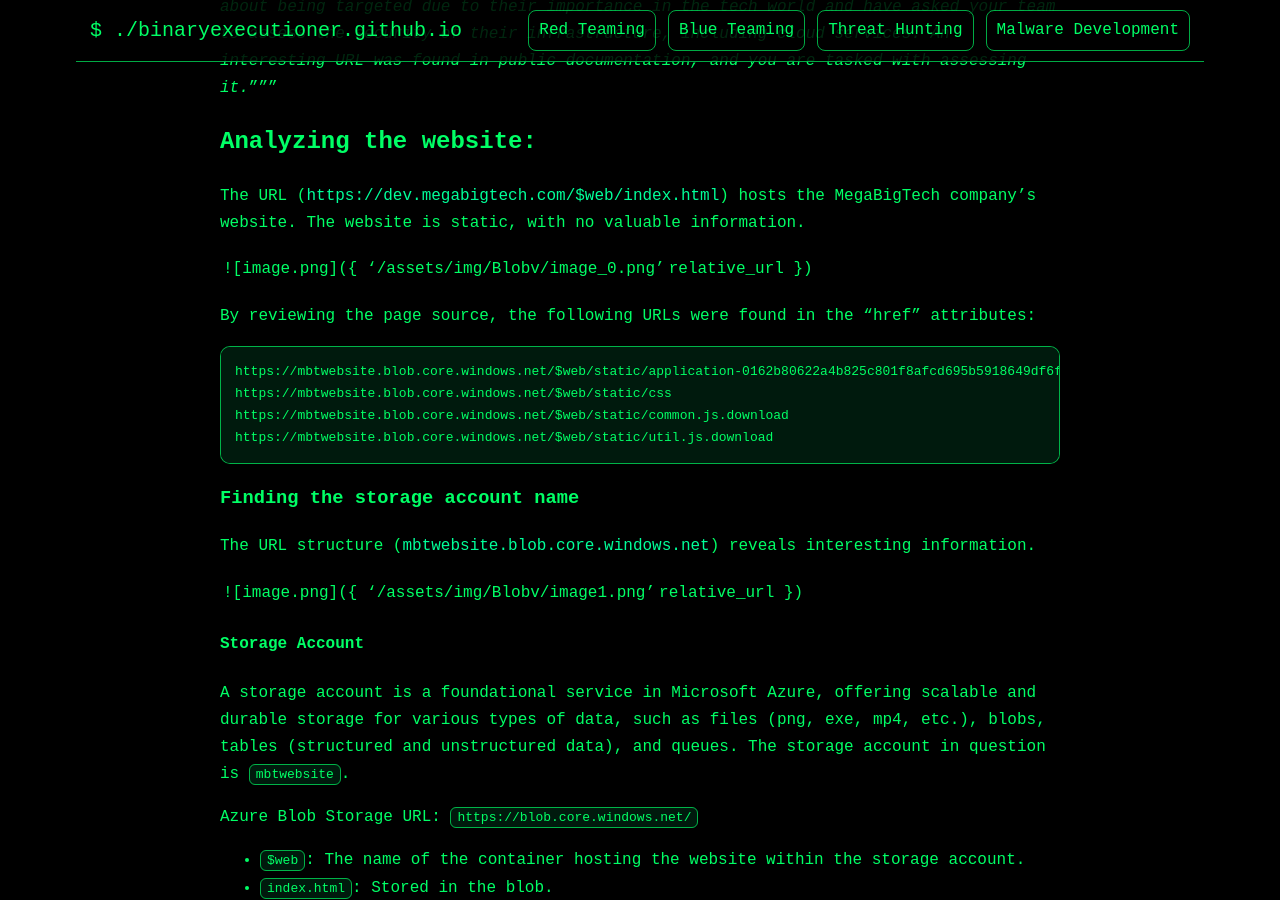
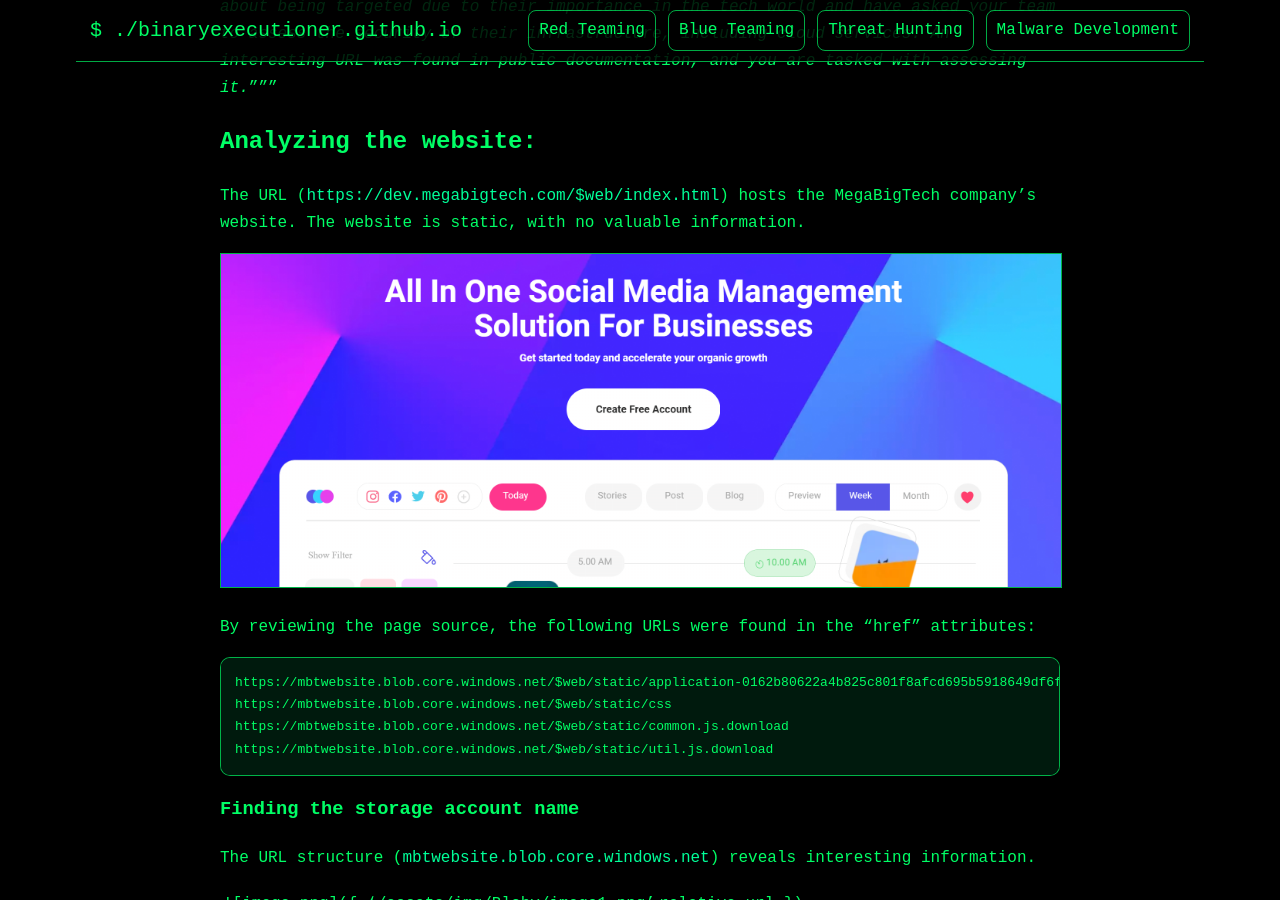
Before and after one commit to BinaryExecutioner/BinaryExecutioner.github.io, a Jekyll site: the page built from _posts/2024-09-27-PL_BlobV.md, in a window 1280 px wide and 900 px high, scrolled down 527 px. Built offline with Jekyll 4.4.1, drawn with Linux system fonts in a browser that asks for light colours; our own code applies the rules of GitHub Pages for plain Markdown files.

Commit message:
Added changes 7

```diff
--- a/_posts/2024-09-27-PL_BlobV.md
+++ b/_posts/2024-09-27-PL_BlobV.md
@@ -16,7 +16,7 @@
 
 The URL ([https://dev.megabigtech.com/$web/index.html](https://dev.megabigtech.com/$web/index.html)) hosts the MegaBigTech company’s website. The website is static, with no valuable information.
 
-![image.png]({ '/assets/img/Blobv/image_0.png' | relative_url })
+![image.png]({{ '/assets/img/Blobv/image_0.png' | relative_url }})
 
 By reviewing the page source, the following URLs were found in the "href" attributes:
 
```
